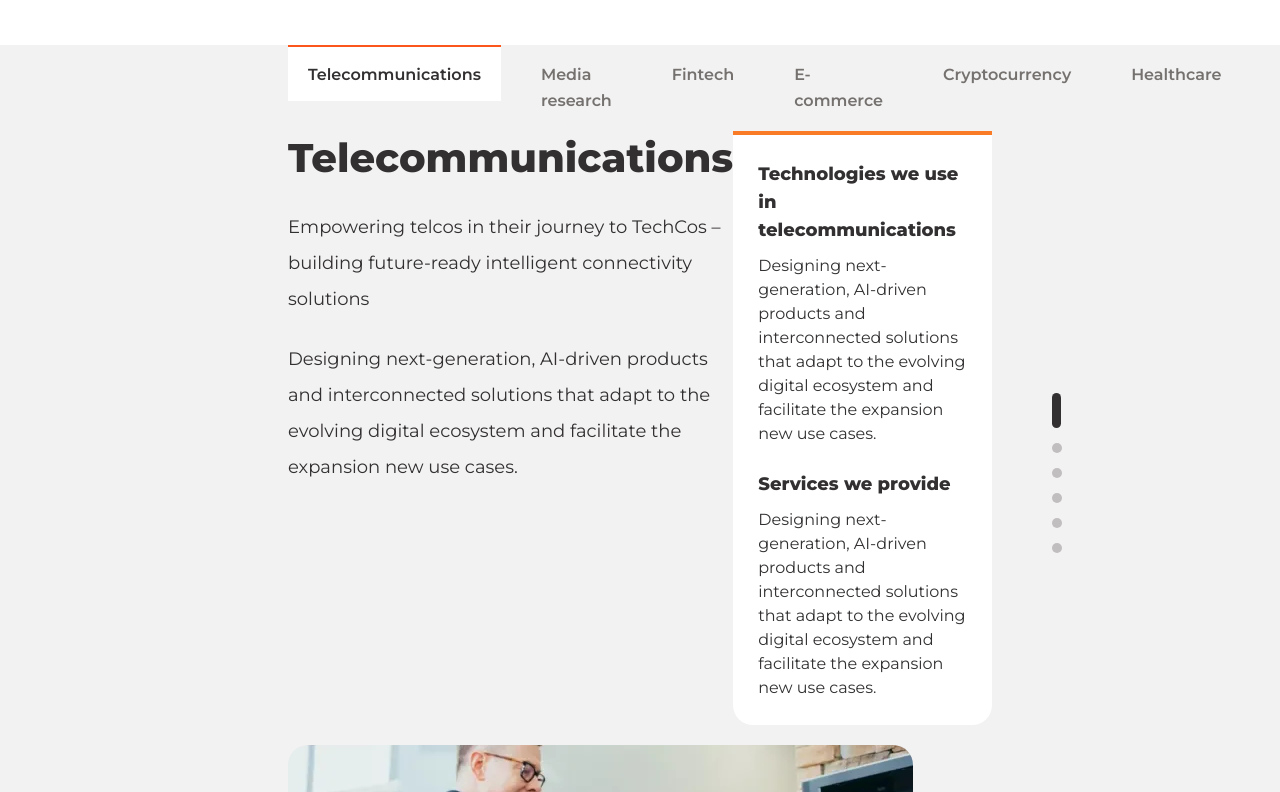
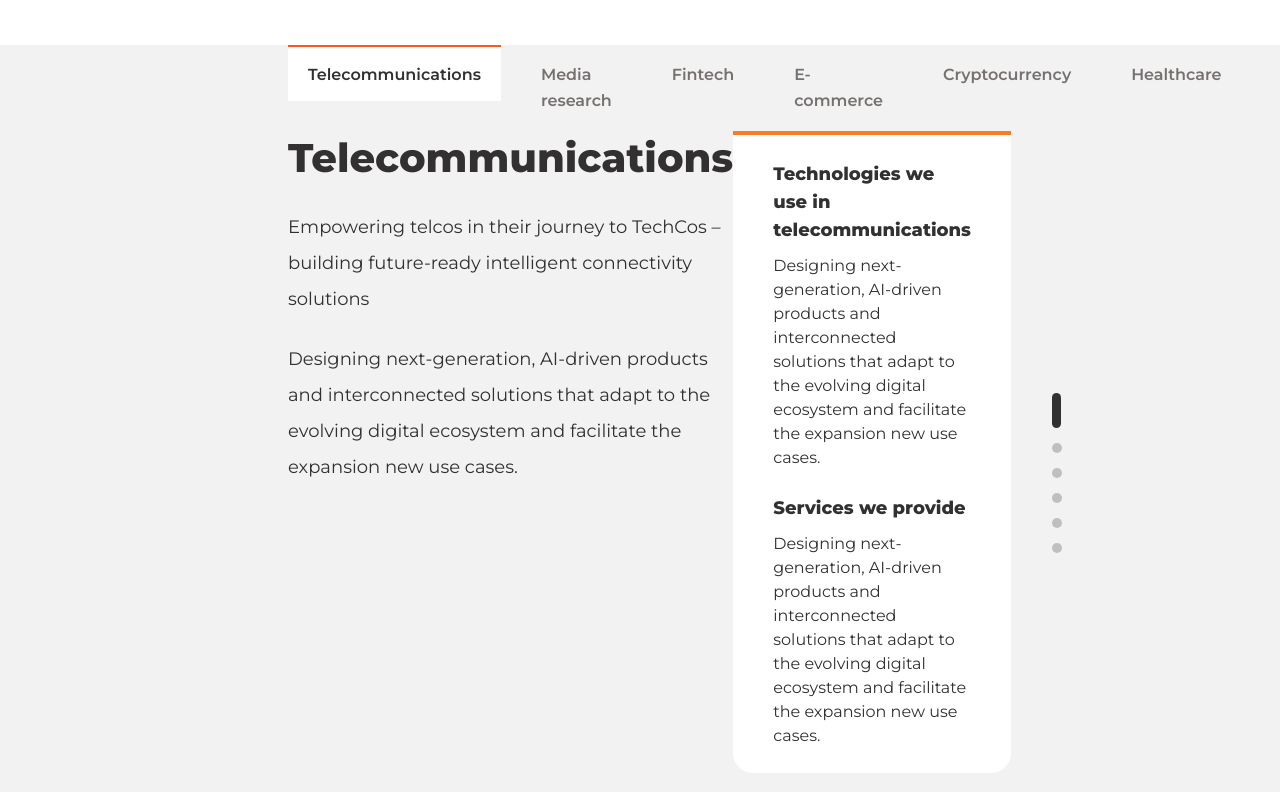
Before and after one commit to skabanets/sonomics, a React (Vite) app: page /industries in a window 1280 px wide. Shown: the part 768-1560 px from the top of the page. Built offline with nearby package versions, Linux system fonts and the light colour scheme; no server answers.

Commit message:
Increase animation delay for IndustrySlider

```diff
--- a/src/components/IndustrySliderCard.tsx
+++ b/src/components/IndustrySliderCard.tsx
@@ -60,7 +60,7 @@ export const IndustrySliderCard = ({ industry, index }: IndustryProps) => {
             ))}
           </div>
           <div
-            className={`w-[590px] rounded-b-[20px] border-t-[4px] border-t-accentOrangeColor p-[30px] h-sm:p-[25px] h-md:p-[40px] ${slideCardBackgroundColor}`}
+            className={`w-[590px] rounded-b-[20px] border-t-[4px] border-t-accentOrangeColor p-[40px] h-sm:py-[25px] ${slideCardBackgroundColor}`}
           >
             <h5 className="mb-[10px]">{technologies.title}</h5>
             <p className="small-text mb-[30px] h-sm:mb-[24px]">{technologies.description}</p>
--- a/src/sections/Industries/IndustrySlider.tsx
+++ b/src/sections/Industries/IndustrySlider.tsx
@@ -68,8 +68,8 @@ export const IndustrySlider = () => {
 
       setTimeout(() => {
         setIsScrolling(false);
-      }, 500);
-    }, 500);
+      }, 1500);
+    }, 1500);
 
     const handleWheel = (e: WheelEvent) => {
       if (
@@ -132,7 +132,7 @@ export const IndustrySlider = () => {
               key={currentIndex}
               initial={{ opacity: 0 }}
               animate={{ opacity: 1 }}
-              transition={{ duration: 1.5, ease: "easeOut", delay: 0.25 }}
+              transition={{ duration: 2, ease: "easeOut", delay: 0.5 }}
               style={{ height: `${slideHeight}px` }}
               className="h-lg:max-h-[1000px]"
             >
```
